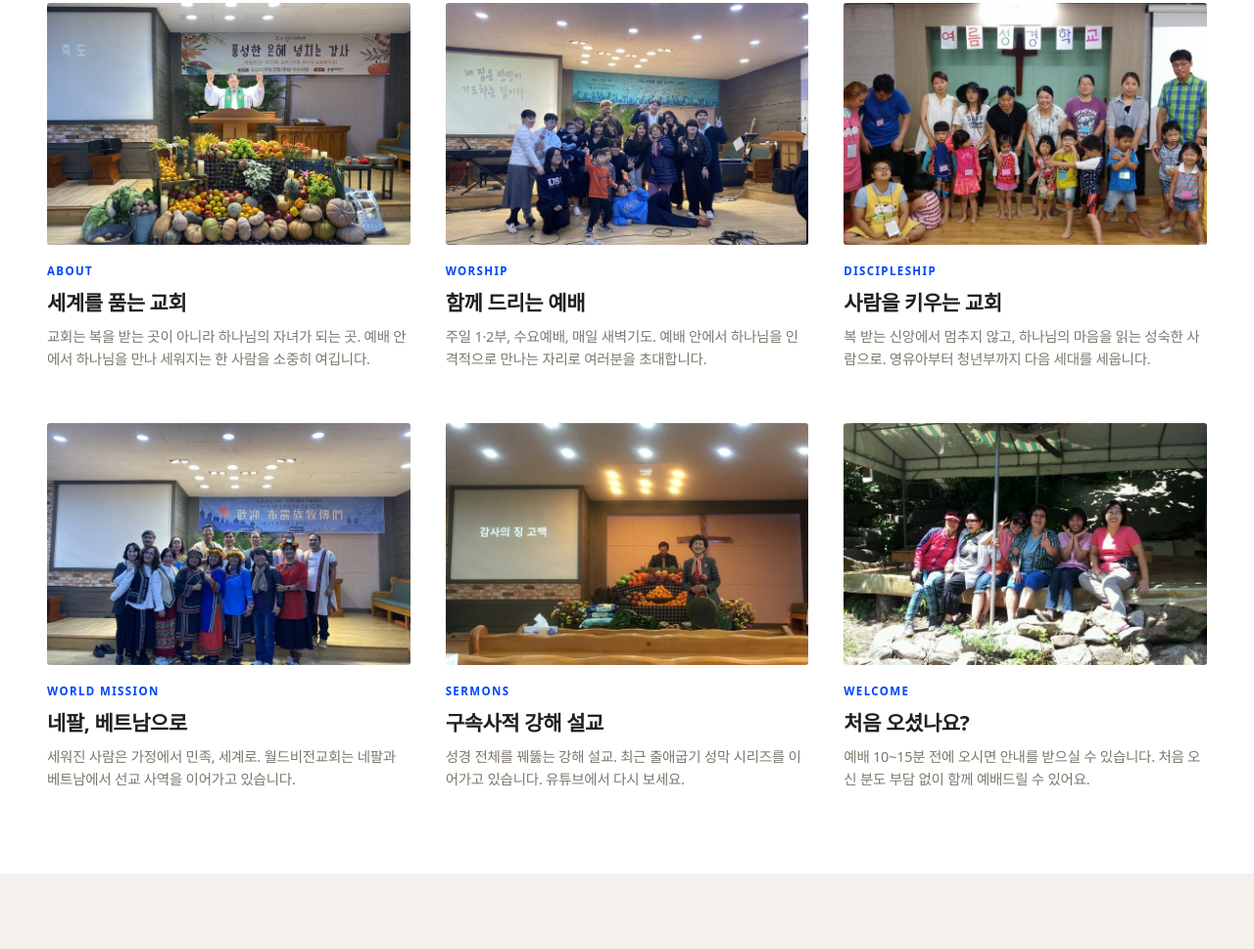
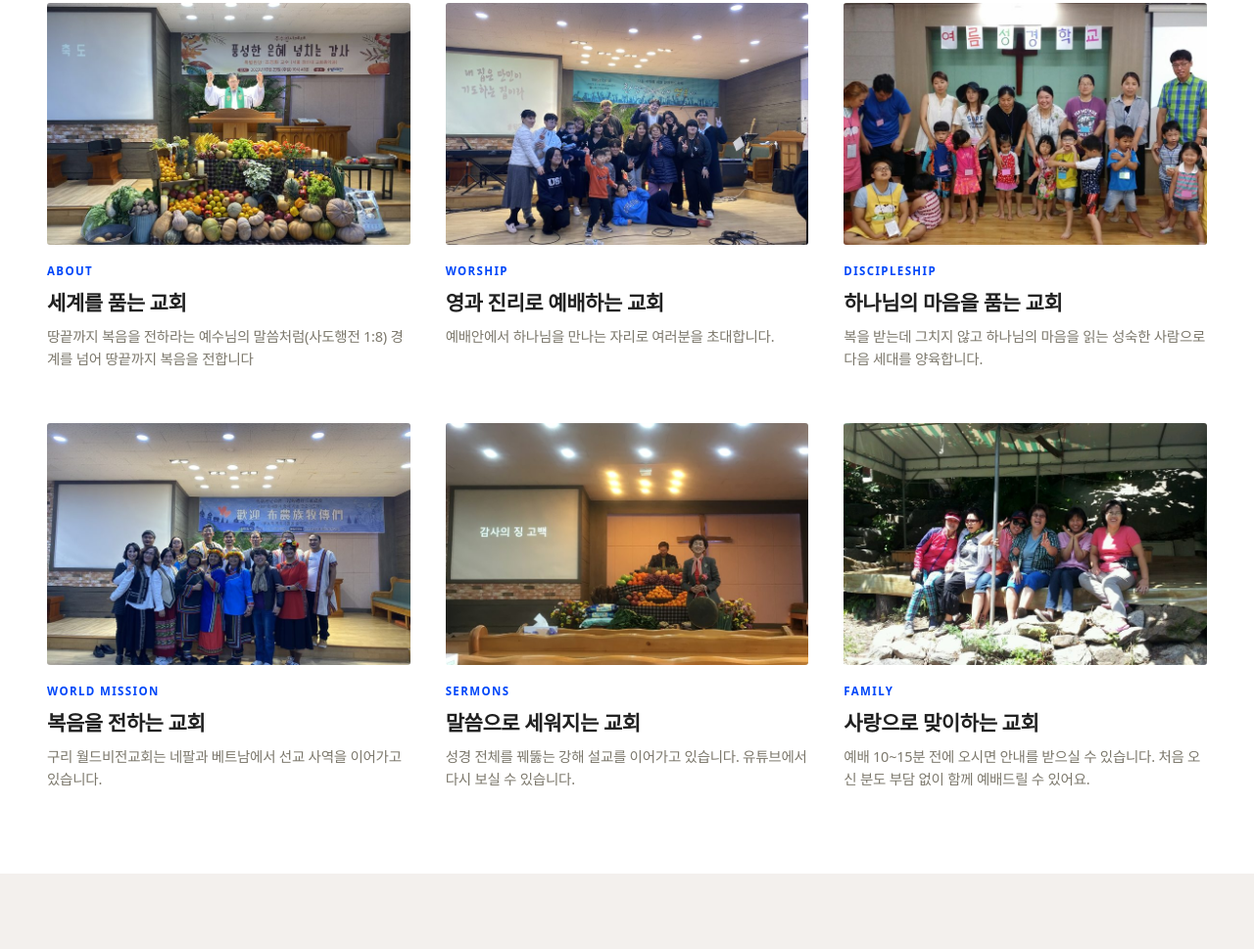
Before and after one commit to wvch/wvch-site, a plain HTML site: page index.html in a window 1280 px wide. Shown: the part 951-1920 px from the top of the page at 98% size. Drawn offline with Linux system fonts and the light colour scheme; a web font is replaced by a local one.

Commit message:
사이트 문구 교체(헤더/교회이야기/비전) - 노션 정리안 반영

```diff
--- a/index.html
+++ b/index.html
@@ -3,7 +3,7 @@
 <head>
 <meta charset="utf-8" />
 <meta name="viewport" content="width=device-width, initial-scale=1.0" />
-<title>월드비전교회 | 세계적인 꿈을 품고, 사람을 키워, 세계로</title>
+<title>월드비전교회 | 구리시 벌말로 70번길</title>
 <meta name="description" content="하나님 나라의 비전을 품고 세상에 사랑을 전하는 대한예수교장로회 월드비전교회입니다. 경기도 구리시 벌말로70번길 77." />
 <meta property="og:type" content="website" />
 <meta property="og:title" content="월드비전교회" />
@@ -187,41 +187,41 @@
         <div class="wv-thumb"><img src="/01.jpg" alt="세계를 품는 교회"></div>
         <div class="wv-cat">About</div>
         <h3>세계를 품는 교회</h3>
-        <p>교회는 복을 받는 곳이 아니라 하나님의 자녀가 되는 곳. 예배 안에서 하나님을 만나 세워지는 한 사람을 소중히 여깁니다.</p>
+        <p>땅끝까지 복음을 전하라는 예수님의 말씀처럼(사도행전 1:8) 경계를 넘어 땅끝까지 복음을 전합니다</p>
       </article>
 
       <article class="wv-story">
-        <a class="wv-thumb" href="#wvch-worship"><img src="/02.jpg" alt="함께 드리는 예배"></a>
+        <a class="wv-thumb" href="#wvch-worship"><img src="/02.jpg" alt="영과 진리로 예배하는 교회"></a>
         <div class="wv-cat">Worship</div>
-        <h3>함께 드리는 예배</h3>
-        <p>주일 1·2부, 수요예배, 매일 새벽기도. 예배 안에서 하나님을 인격적으로 만나는 자리로 여러분을 초대합니다.</p>
+        <h3>영과 진리로 예배하는 교회</h3>
+        <p>예배안에서 하나님을 만나는 자리로 여러분을 초대합니다.</p>
       </article>
 
       <article class="wv-story">
-        <div class="wv-thumb"><img src="/03.jpg" alt="사람을 키우는 교회"></div>
+        <div class="wv-thumb"><img src="/03.jpg" alt="하나님의 마음을 품는 교회"></div>
         <div class="wv-cat">Discipleship</div>
-        <h3>사람을 키우는 교회</h3>
-        <p>복 받는 신앙에서 멈추지 않고, 하나님의 마음을 읽는 성숙한 사람으로. 영유아부터 청년부까지 다음 세대를 세웁니다.</p>
+        <h3>하나님의 마음을 품는 교회</h3>
+        <p>복을 받는데 그치지 않고 하나님의 마음을 읽는 성숙한 사람으로 다음 세대를 양육합니다.</p>
       </article>
 
       <article class="wv-story">
-        <div class="wv-thumb"><img src="/04.jpg" alt="네팔, 베트남으로"></div>
+        <div class="wv-thumb"><img src="/04.jpg" alt="복음을 전하는 교회"></div>
         <div class="wv-cat">World Mission</div>
-        <h3>네팔, 베트남으로</h3>
-        <p>세워진 사람은 가정에서 민족, 세계로. 월드비전교회는 네팔과 베트남에서 선교 사역을 이어가고 있습니다.</p>
+        <h3>복음을 전하는 교회</h3>
+        <p>구리 월드비전교회는 네팔과 베트남에서 선교 사역을 이어가고 있습니다.</p>
       </article>
 
       <article class="wv-story">
-        <a class="wv-thumb" href="https://www.youtube.com/@월드비전교회wvch" target="_blank" rel="noopener"><img src="/05.jpg" alt="구속사적 강해 설교"></a>
+        <a class="wv-thumb" href="https://www.youtube.com/@월드비전교회wvch" target="_blank" rel="noopener"><img src="/05.jpg" alt="말씀으로 세워지는 교회"></a>
         <div class="wv-cat">Sermons</div>
-        <h3>구속사적 강해 설교</h3>
-        <p>성경 전체를 꿰뚫는 강해 설교. 최근 출애굽기 성막 시리즈를 이어가고 있습니다. 유튜브에서 다시 보세요.</p>
+        <h3>말씀으로 세워지는 교회</h3>
+        <p>성경 전체를 꿰뚫는 강해 설교를 이어가고 있습니다. 유튜브에서 다시 보실 수 있습니다.</p>
       </article>
 
       <article class="wv-story">
-        <a class="wv-thumb" href="#wvch-location"><img src="/06.jpg" alt="처음 오셨나요?"></a>
-        <div class="wv-cat">Welcome</div>
-        <h3>처음 오셨나요?</h3>
+        <a class="wv-thumb" href="#wvch-location"><img src="/06.jpg" alt="사랑으로 맞이하는 교회"></a>
+        <div class="wv-cat">Family</div>
+        <h3>사랑으로 맞이하는 교회</h3>
         <p>예배 10~15분 전에 오시면 안내를 받으실 수 있습니다. 처음 오신 분도 부담 없이 함께 예배드릴 수 있어요.</p>
       </article>
 
@@ -260,14 +260,14 @@
 <section class="wv-sec wv-vision" id="wvch-vision">
   <div class="wv-wrap">
     <div class="wv-shead">
-      <h2>우리 교회의 비전, 네 단어</h2>
+      <h2>우리의 비전</h2>
       <span class="wv-more">Our Vision</span>
     </div>
     <div class="wv-vlist">
-      <div class="wv-vrow"><div class="wv-num">01</div><h3>세계적인 꿈</h3><p>작게 머물지 않고, 세계를 향한 하나님의 비전을 품습니다.</p></div>
-      <div class="wv-vrow"><div class="wv-num">02</div><h3>사람을 키움</h3><p>한 사람을, 다음 세대까지 이어지는 신앙의 사람으로 세웁니다.</p></div>
-      <div class="wv-vrow"><div class="wv-num">03</div><h3>세계적 영향력</h3><p>가정에서 민족, 세계로 — 복과 영향력을 넓혀갑니다.</p></div>
-      <div class="wv-vrow"><div class="wv-num">04</div><h3>세계적인 일</h3><p>세계를 향한 하나님 나라의 일과 선교에 쓰임받습니다.</p></div>
+      <div class="wv-vrow"><div class="wv-num">01</div><h3>성전 확장</h3><p>더 많은 사람이 하나님을 만나도록, 예배의 자리를 넓혀갑니다.</p></div>
+      <div class="wv-vrow"><div class="wv-num">02</div><h3>제자 훈련</h3><p>말씀과 기도로 훈련된 제자를 세워, 복음을 전하며 생명을 살립니다.</p></div>
+      <div class="wv-vrow"><div class="wv-num">03</div><h3>선교 파송</h3><p>선교사를 파송하고 해외에 성전을 세워, 복음을 열방으로 흘려보냅니다.</p></div>
+      <div class="wv-vrow"><div class="wv-num">04</div><h3>행복한 가정</h3><p>모든 가정에 구원이 이르고, 신앙이 다음 세대까지 이어지는 가정을 세웁니다.</p></div>
     </div>
   </div>
 </section>
```
